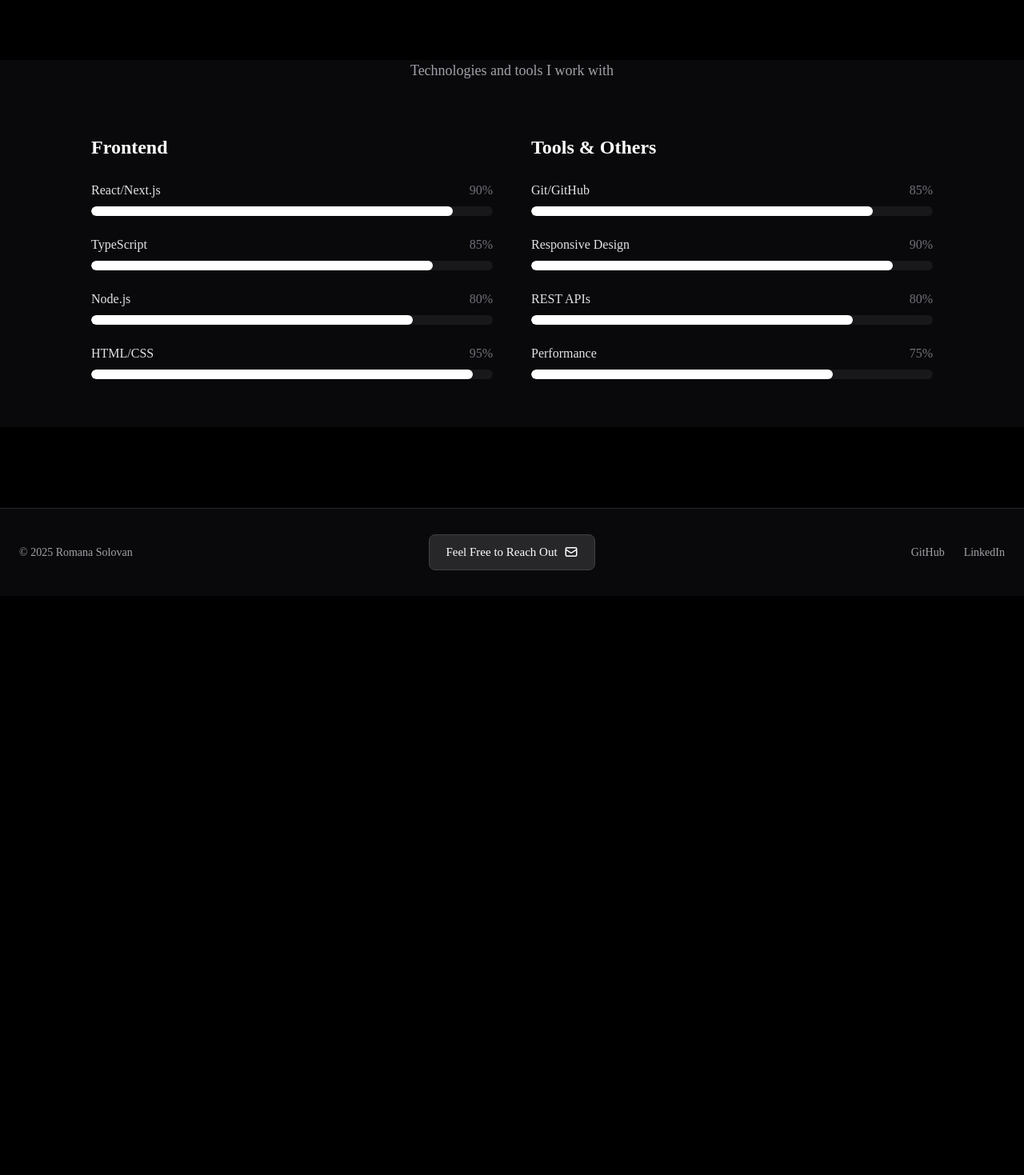
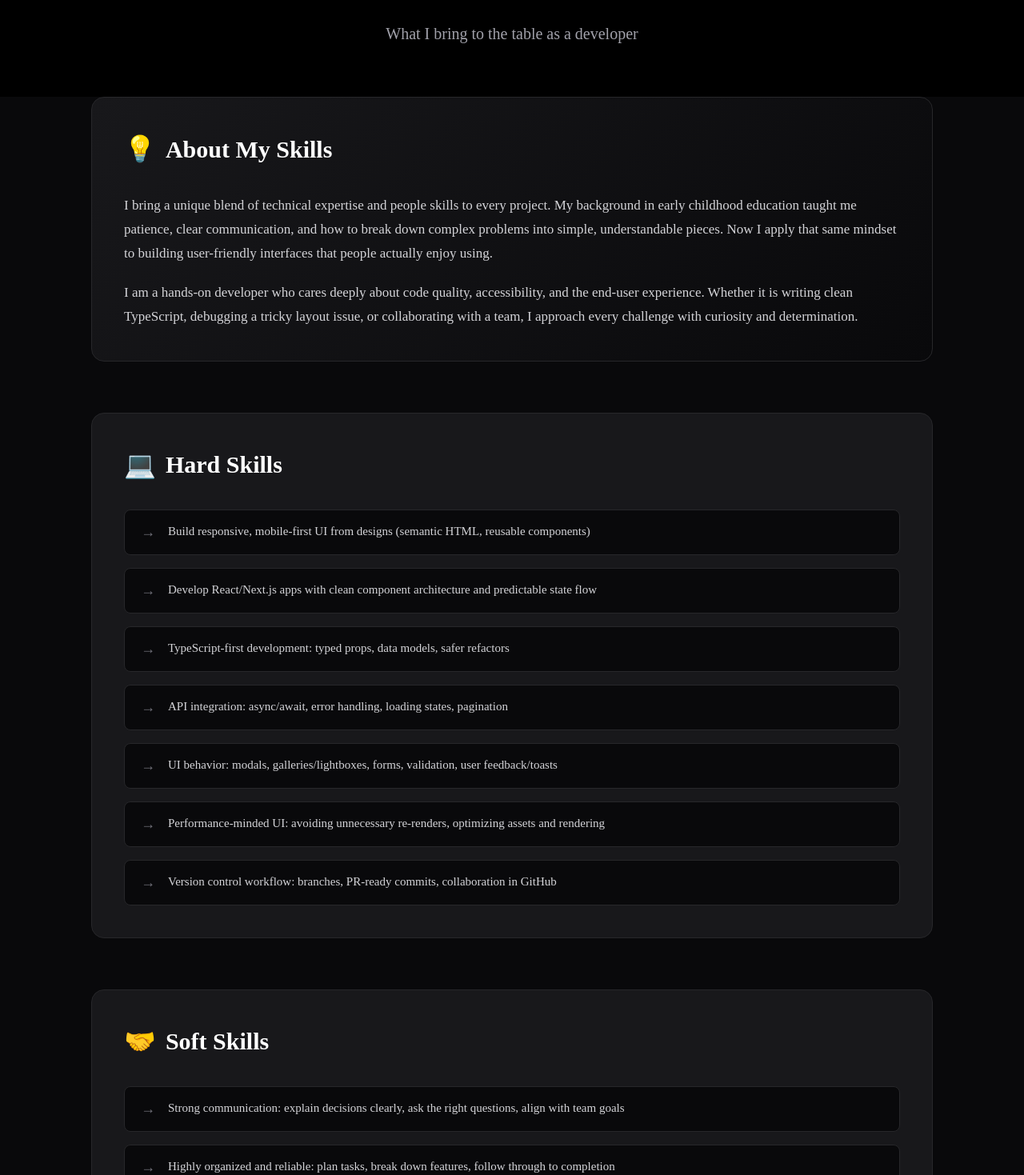
Before and after one commit to romanasolovan/romana-solovan-portfolio, a Next.js app: page /skills in a window 1280 px wide. Shown: the part 221-1690 px from the top of the page at 80% size. Before the commit the page ends 966 px from the top, so only its background shows below. Built offline with nearby package versions, Linux system fonts and the light colour scheme.

Commit message:
edit skills section for both -  main and home pages

```diff
--- a/app/skills/page.tsx
+++ b/app/skills/page.tsx
@@ -11,9 +11,9 @@ export default function SkillsPage() {
     <div className="page-container">
       <div className="page-header">
         <h1 className="page-title">Skills & Expertise</h1>
-        {/* <p className="page-subtitle">
-          Technologies and tools I work with professionally
-        </p> */}
+        <p className="page-subtitle">
+          What I bring to the table as a developer
+        </p>
       </div>
 
       <div className="page-content">
--- a/components/Sections/SkillsSection/SkillsSection.module.css
+++ b/components/Sections/SkillsSection/SkillsSection.module.css
@@ -1,5 +1,5 @@
 .header {
-  margin-bottom: 4rem;
+  margin-bottom: 3rem;
   text-align: center;
 }
 
@@ -7,11 +7,18 @@
   font-size: 3rem;
   font-weight: 700;
   margin-bottom: 1rem;
+  color: #ffffff;
 }
 
 .subtitle {
   font-size: 1.125rem;
   color: #a1a1aa; /* zinc-400 */
+  max-width: 42rem;
+  margin: 0 auto;
+}
+
+.technicalSkills {
+  margin-bottom: 3rem;
 }
 
 .grid {
@@ -20,10 +27,16 @@
   gap: 3rem;
 }
 
+.category {
+}
+
 .categoryTitle {
-  font-size: 1.5rem;
+  font-size: 1.25rem;
   font-weight: 700;
+  color: #e4e4e7; /* zinc-200 */
   margin-bottom: 1.5rem;
+  padding-bottom: 0.75rem;
+  border-bottom: 2px solid #27272a; /* zinc-800 */
 }
 
 .skillsList {
@@ -32,19 +45,26 @@
   gap: 1.5rem;
 }
 
+.skill {
+}
+
 .skillHeader {
   display: flex;
   justify-content: space-between;
+  align-items: center;
   margin-bottom: 0.5rem;
 }
 
 .skillName {
   font-weight: 500;
   color: #e4e4e7; /* zinc-200 */
+  font-size: 0.9375rem;
 }
 
 .skillLevel {
   color: #71717a; /* zinc-500 */
+  font-size: 0.875rem;
+  font-weight: 600;
 }
 
 .progressBar {
@@ -52,26 +72,126 @@
   background: #18181b; /* zinc-900 */
   border-radius: 9999px;
   overflow: hidden;
+  border: 1px solid #27272a; /* zinc-800 */
 }
 
+/* WHITE progress fill for home page */
 .progressFill {
   height: 100%;
   background: #ffffff;
   border-radius: 9999px;
-  transition: width 1s ease;
+  transition: width 1.5s cubic-bezier(0.16, 1, 0.3, 1);
+  box-shadow: 0 0 8px rgba(255, 255, 255, 0.4);
 }
 
-@media (max-width: 768px) {
-  .grid {
-    grid-template-columns: 1fr;
-  }
+/* ========================================
+   ABOUT MY SKILLS (Full Page Only)
+   ======================================== */
 
-  .title {
-    font-size: 2.25rem;
-  }
+.aboutSkills {
+  margin-bottom: 4rem;
+  padding: 2.5rem;
+  background: linear-gradient(135deg, #18181b 0%, #09090b 100%);
+  border: 1px solid #27272a; /* zinc-800 */
+  border-radius: 1rem;
 }
 
-/* View More Button */
+.aboutText {
+  color: #d4d4d8; /* zinc-300 */
+  font-size: 1.0625rem;
+  line-height: 1.75;
+  margin-bottom: 1.25rem;
+}
+
+.aboutText:last-child {
+  margin-bottom: 0;
+}
+
+/* ========================================
+   SECTION HEADINGS
+   ======================================== */
+
+.sectionHeading {
+  font-size: 1.875rem;
+  font-weight: 700;
+  color: #ffffff;
+  margin-bottom: 2rem;
+  display: flex;
+  align-items: center;
+  gap: 0.75rem;
+}
+
+.headingIcon {
+  font-size: 2rem;
+  display: inline-block;
+}
+
+/* ========================================
+   HARD SKILLS & SOFT SKILLS BLOCKS (Full Page)
+   ======================================== */
+
+.skillsBlock {
+  margin-bottom: 4rem;
+  padding: 2.5rem;
+  background: #18181b; /* zinc-900 */
+  border: 1px solid #27272a; /* zinc-800 */
+  border-radius: 1rem;
+  transition: all 0.3s ease;
+}
+
+.skillsBlock:last-child {
+  margin-bottom: 0;
+}
+
+.skillsBlock:hover {
+  border-color: #3f3f46; /* zinc-700 */
+  box-shadow: 0 8px 16px -4px rgba(0, 0, 0, 0.4);
+}
+
+.skillsListBlock {
+  list-style: none;
+  padding: 0;
+  margin: 0;
+  display: flex;
+  flex-direction: column;
+  gap: 1rem;
+}
+
+.skillItem {
+  display: flex;
+  align-items: flex-start;
+  gap: 1rem;
+  padding: 0.875rem 1.25rem;
+  background: #09090b; /* zinc-950 */
+  border-radius: 0.5rem;
+  border: 1px solid #27272a; /* zinc-800 */
+  transition: all 0.2s ease;
+}
+
+.skillItem:hover {
+  background: #18181b; /* zinc-900 */
+  border-color: #3f3f46; /* zinc-700 */
+  transform: translateX(4px);
+}
+
+.bullet {
+  color: #71717a; /* zinc-500 */
+  font-weight: 700;
+  font-size: 1.125rem;
+  flex-shrink: 0;
+  line-height: 1.5;
+}
+
+.skillText {
+  color: #d4d4d8; /* zinc-300 */
+  line-height: 1.6;
+  font-size: 0.9375rem;
+}
+
+/* ========================================
+   VIEW MORE BUTTON (Home Page Only)
+   ======================================== */
+
 .viewMoreContainer {
   display: flex;
   justify-content: center;
@@ -95,6 +215,8 @@
 .viewMoreButton:hover {
   background: #e5e5e5;
   gap: 12px;
+  transform: translateY(-2px);
+  box-shadow: 0 8px 16px -4px rgba(255, 255, 255, 0.2);
 }
 
 .viewMoreIcon {
@@ -106,3 +228,175 @@
 .viewMoreButton:hover .viewMoreIcon {
   transform: translateX(4px);
 }
+
+/* ========================================
+   RESPONSIVE - TABLET
+   ======================================== */
+
+@media (max-width: 1024px) {
+  .grid {
+    grid-template-columns: 1fr;
+    gap: 2rem;
+  }
+
+  .title {
+    font-size: 2.5rem;
+  }
+
+  .sectionHeading {
+    font-size: 1.625rem;
+  }
+}
+
+/* ========================================
+   RESPONSIVE - MOBILE
+   ======================================== */
+
+@media (max-width: 768px) {
+  .header {
+    margin-bottom: 2rem;
+  }
+
+  .title {
+    font-size: 2.25rem;
+  }
+
+  .subtitle {
+    font-size: 1rem;
+  }
+
+  .technicalSkills,
+  .skillsBlock,
+  .aboutSkills {
+    margin-bottom: 2.5rem;
+  }
+
+  .sectionHeading {
+    font-size: 1.5rem;
+    gap: 0.5rem;
+  }
+
+  .headingIcon {
+    font-size: 1.5rem;
+  }
+
+  .skillsBlock,
+  .aboutSkills {
+    padding: 1.5rem;
+  }
+
+  .skillItem {
+    padding: 0.75rem 1rem;
+    gap: 0.75rem;
+  }
+
+  .skillText,
+  .aboutText {
+    font-size: 0.875rem;
+  }
+
+  .categoryTitle {
+    font-size: 1.125rem;
+  }
+
+  .skillName {
+    font-size: 0.875rem;
+  }
+}
+
+/* ========================================
+   ANIMATION ON SCROLL
+   ======================================== */
+
+/* Fade in progress bars when section becomes visible */
+.skills:not(.animate-in) .progressFill {
+  width: 0 !important;
+}
+
+/* Stagger animation for skill items */
+.skillItem {
+  opacity: 0;
+  transform: translateX(-20px);
+  animation: fadeInLeft 0.5s ease forwards;
+}
+
+.skillItem:nth-child(1) {
+  animation-delay: 0.1s;
+}
+.skillItem:nth-child(2) {
+  animation-delay: 0.15s;
+}
+.skillItem:nth-child(3) {
+  animation-delay: 0.2s;
+}
+.skillItem:nth-child(4) {
+  animation-delay: 0.25s;
+}
+.skillItem:nth-child(5) {
+  animation-delay: 0.3s;
+}
+.skillItem:nth-child(6) {
+  animation-delay: 0.35s;
+}
+.skillItem:nth-child(7) {
+  animation-delay: 0.4s;
+}
+
+@keyframes fadeInLeft {
+  to {
+    opacity: 1;
+    transform: translateX(0);
+  }
+}
+
+/* Fade in about text */
+.aboutText {
+  opacity: 0;
+  transform: translateY(10px);
+  animation: fadeInUp 0.6s ease forwards;
+}
+
+.aboutText:nth-child(2) {
+  animation-delay: 0.1s;
+}
+.aboutText:nth-child(3) {
+  animation-delay: 0.2s;
+}
+
+@keyframes fadeInUp {
+  to {
+    opacity: 1;
+    transform: translateY(0);
+  }
+}
+
+/* ========================================
+   ACCESSIBILITY
+   ======================================== */
+
+.viewMoreButton:focus-visible {
+  outline: 2px solid #ffffff;
+  outline-offset: 2px;
+}
+
+/* Reduce motion for accessibility */
+@media (prefers-reduced-motion: reduce) {
+  .progressFill,
+  .skillItem,
+  .viewMoreButton,
+  .skillsBlock,
+  .aboutText {
+    transition: none;
+    animation: none;
+  }
+
+  .skillItem,
+  .aboutText {
+    opacity: 1;
+    transform: none;
+  }
+
+  .skillItem:hover {
+    transform: none;
+  }
+}
--- a/components/Sections/SkillsSection/SkillsSection.tsx
+++ b/components/Sections/SkillsSection/SkillsSection.tsx
@@ -7,21 +7,40 @@ const skillCategories = [
   {
     category: "Frontend",
     skills: [
-      { name: "React/Next.js", level: 90 },
+      { name: "React / Next.js (App Router)", level: 90 },
       { name: "TypeScript", level: 85 },
-      { name: "Node.js", level: 80 },
-      { name: "HTML/CSS", level: 95 },
+      { name: "JavaScript (ES6+)", level: 88 },
+      { name: "HTML5 / CSS3", level: 95 },
     ],
   },
   {
     category: "Tools & Others",
     skills: [
-      { name: "Git/GitHub", level: 85 },
-      { name: "Responsive Design", level: 90 },
-      { name: "REST APIs", level: 80 },
-      { name: "Performance", level: 75 },
+      { name: "Git / GitHub", level: 85 },
+      { name: "REST APIs (Axios / Fetch)", level: 82 },
+      { name: "Responsive / Mobile-first UI", level: 92 },
+      { name: "Accessibility (a11y) basics", level: 78 },
     ],
   },
+];
+
+const hardSkills = [
+  "Build responsive, mobile-first UI from designs (semantic HTML, reusable components)",
+  "Develop React/Next.js apps with clean component architecture and predictable state flow",
+  "TypeScript-first development: typed props, data models, safer refactors",
+  "API integration: async/await, error handling, loading states, pagination",
+  "UI behavior: modals, galleries/lightboxes, forms, validation, user feedback/toasts",
+  "Performance-minded UI: avoiding unnecessary re-renders, optimizing assets and rendering",
+  "Version control workflow: branches, PR-ready commits, collaboration in GitHub",
+];
+
+const softSkills = [
+  "Strong communication: explain decisions clearly, ask the right questions, align with team goals",
+  "Highly organized and reliable: plan tasks, break down features, follow through to completion",
+  "Patient, user-focused mindset: designing with empathy and accessibility in mind",
+  "Team collaboration: receptive to feedback, comfortable in pair work and code reviews",
+  "Problem-solving & debugging: persistent, systematic approach to finding and fixing issues",
+  "Adaptable learner: fast at picking up new tools and patterns (career switch + freelance experience)",
 ];
 
 interface SkillsSectionProps {
@@ -45,9 +64,7 @@ export default function SkillsSection({
       { threshold: 0.2 }
     );
 
-    if (sectionRef.current) {
-      observer.observe(sectionRef.current);
-    }
+    if (sectionRef.current) observer.observe(sectionRef.current);
 
     return () => observer.disconnect();
   }, []);
@@ -58,13 +75,18 @@ export default function SkillsSection({
       className={`section section-darker ${css.skills}`}
     >
       <div className="section-container">
+        {/* HOME PAGE VERSION - Technical Skills Overview Only */}
+        {showViewMore && (
+          <>
             <div className={css.header}>
-          {/* <h2 className={css.title}>
-            {showViewMore ? "Skills Overview" : "Skills & Expertise"}
-          </h2> */}
-          <p className={css.subtitle}>Technologies and tools I work with</p>
+              <h2 className={css.title}>Skills Overview</h2>
+              <p className={css.subtitle}>
+                Technologies and tools I use to build real products
+              </p>
             </div>
 
+            {/* Technical Skills with Progress Bars */}
+            <div className={css.technicalSkills}>
               <div className={css.grid}>
                 {skillCategories.map((cat, idx) => (
                   <div key={idx} className={css.category}>
@@ -74,7 +96,9 @@ export default function SkillsSection({
                         <div key={skillIdx} className={css.skill}>
                           <div className={css.skillHeader}>
                             <span className={css.skillName}>{skill.name}</span>
-                      <span className={css.skillLevel}>{skill.level}%</span>
+                            <span className={css.skillLevel}>
+                              {skill.level}%
+                            </span>
                           </div>
                           <div className={css.progressBar}>
                             <div
@@ -88,8 +112,9 @@ export default function SkillsSection({
                   </div>
                 ))}
               </div>
+            </div>
 
-        {showViewMore && (
+            {/* View All Skills Button */}
             <div className={css.viewMoreContainer}>
               <Link href="/skills" className={css.viewMoreButton}>
                 View All Skills
@@ -108,6 +133,67 @@ export default function SkillsSection({
                 </svg>
               </Link>
             </div>
+          </>
+        )}
+
+        {/* FULL SKILLS PAGE VERSION - About Me + Hard & Soft Skills */}
+        {!showViewMore && (
+          <>
+            {/* About My Skills */}
+            <div className={css.aboutSkills}>
+              <h2 className={css.sectionHeading}>
+                <span className={css.headingIcon}>💡</span>
+                About My Skills
+              </h2>
+              <p className={css.aboutText}>
+                I bring a unique blend of technical expertise and people skills
+                to every project. My background in early childhood education
+                taught me patience, clear communication, and how to break down
+                complex problems into simple, understandable pieces. Now I apply
+                that same mindset to building user-friendly interfaces that
+                people actually enjoy using.
+              </p>
+              <p className={css.aboutText}>
+                I am a hands-on developer who cares deeply about code quality,
+                accessibility, and the end-user experience. Whether it is
+                writing clean TypeScript, debugging a tricky layout issue, or
+                collaborating with a team, I approach every challenge with
+                curiosity and determination.
+              </p>
+            </div>
+
+            {/* Hard Skills */}
+            <div className={css.skillsBlock}>
+              <h2 className={css.sectionHeading}>
+                <span className={css.headingIcon}>💻</span>
+                Hard Skills
+              </h2>
+              <ul className={css.skillsListBlock}>
+                {hardSkills.map((item, idx) => (
+                  <li key={idx} className={css.skillItem}>
+                    <span className={css.bullet}>→</span>
+                    <span className={css.skillText}>{item}</span>
+                  </li>
+                ))}
+              </ul>
+            </div>
+
+            {/* Soft Skills */}
+            <div className={css.skillsBlock}>
+              <h2 className={css.sectionHeading}>
+                <span className={css.headingIcon}>🤝</span>
+                Soft Skills
+              </h2>
+              <ul className={css.skillsListBlock}>
+                {softSkills.map((item, idx) => (
+                  <li key={idx} className={css.skillItem}>
+                    <span className={css.bullet}>→</span>
+                    <span className={css.skillText}>{item}</span>
+                  </li>
+                ))}
+              </ul>
+            </div>
+          </>
         )}
       </div>
     </section>
```
Lines whose indentation alone changed are shown as unchanged.
